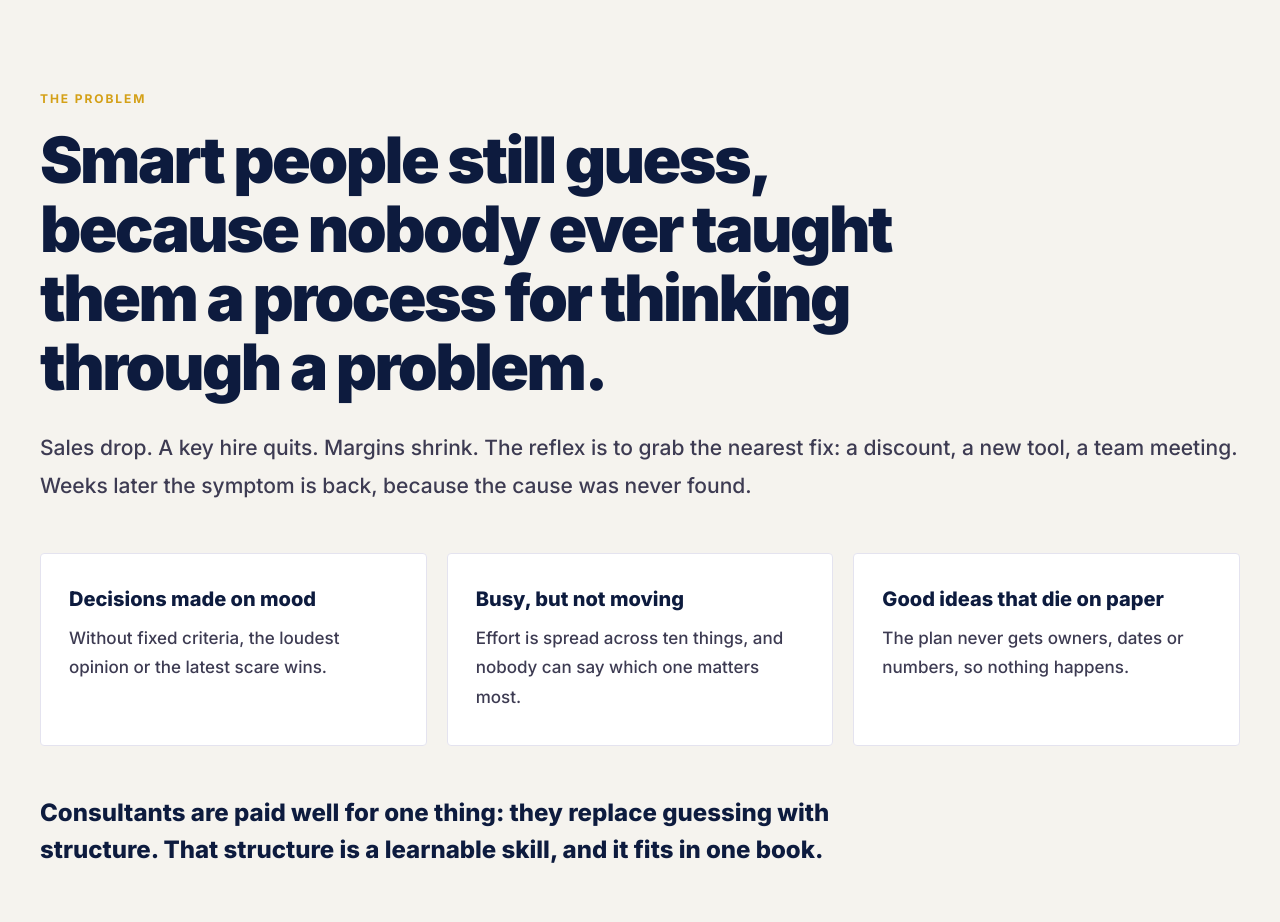
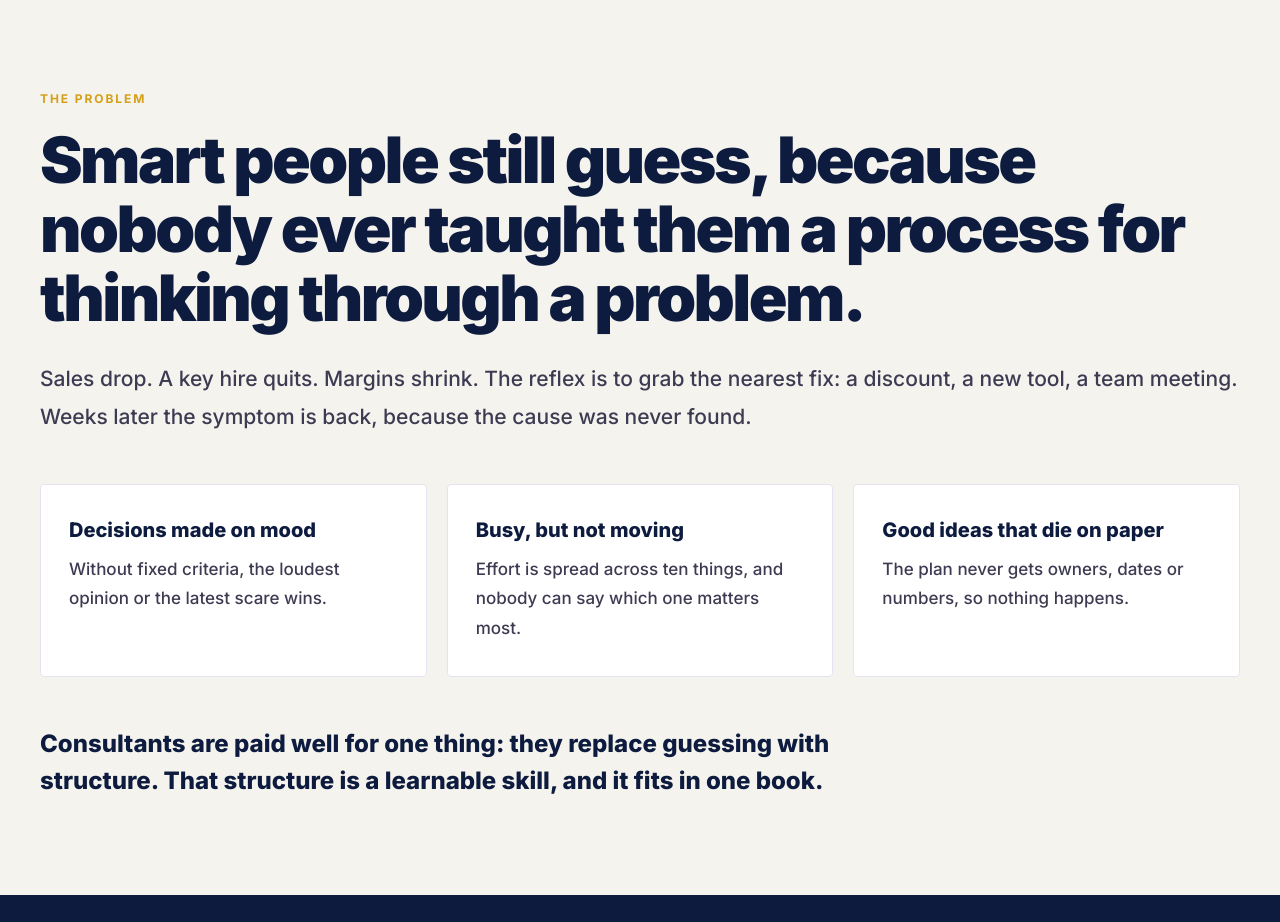
Before and after one commit to lawtg/execute-document-prompt, a React (Vite) app: page /owner in a window 1280 px wide. Shown: the part 1000-1922 px from the top of the page. Built offline with nearby package versions, Linux system fonts and the light colour scheme; no server answers; a web font is replaced by a local one.

Commit message:
Make problem headline full width

```diff
--- a/src/SalesPageC.tsx
+++ b/src/SalesPageC.tsx
@@ -198,7 +198,7 @@ export default function SalesPageC() {
         <div style={{ maxWidth: '1200px', margin: '0 auto' }}>
           <Reveal>
             <Label text="The Problem" />
-            <h2 style={{ fontFamily: "'Inter', system-ui, sans-serif", fontSize: 'clamp(32px, 5.5vw, 64px)', fontWeight: 900, color: C.navy, letterSpacing: '-0.04em', lineHeight: 1.08, marginBottom: '28px', maxWidth: '880px' }}>
+            <h2 style={{ fontFamily: "'Inter', system-ui, sans-serif", fontSize: 'clamp(32px, 5.5vw, 64px)', fontWeight: 900, color: C.navy, letterSpacing: '-0.04em', lineHeight: 1.08, marginBottom: '28px' }}>
               Smart people still guess, because nobody ever taught them a process for thinking through a problem.
             </h2>
           </Reveal>
```
